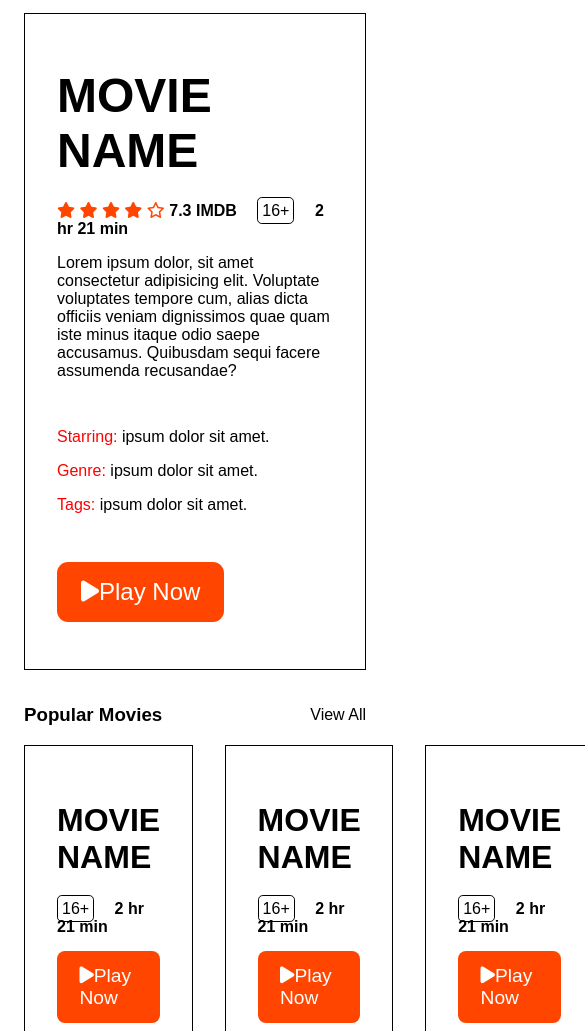
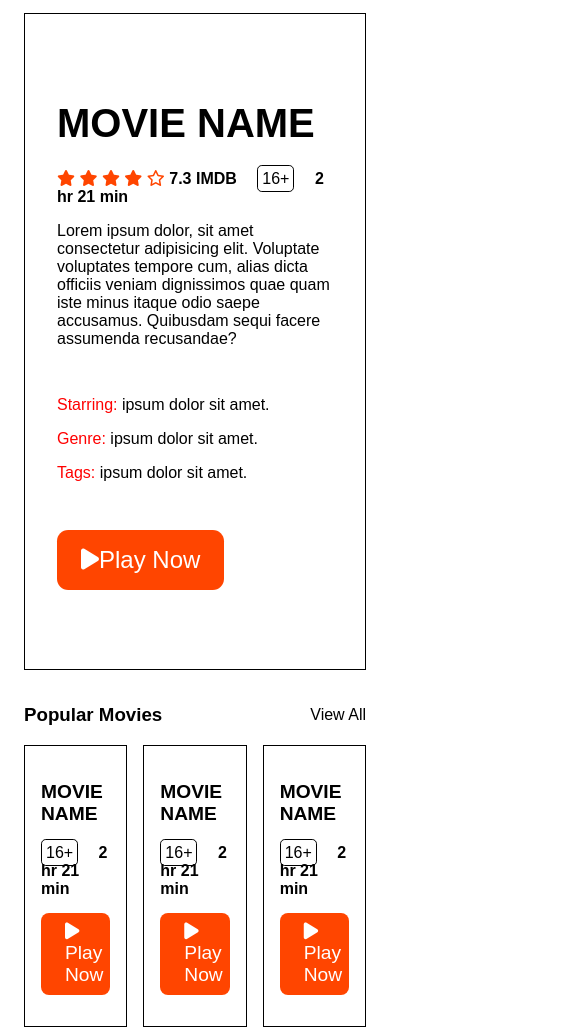
Before and after one commit to fkazanci/witFlix-Project, a plain HTML site: page index.html in a window 390 px wide. Shown: the part 109-1140 px from the top of the page, 585 px wide, since content can reach past the window. Drawn offline with Linux system fonts and the light colour scheme.

Commit message:
mobile done

```diff
--- a/index.css
+++ b/index.css
@@ -173,8 +173,7 @@ footer nav a:first-child{
         width: 100%;
         text-align: center;
     }
-}
-@media(max-width:500px){
+
 
     footer{
         flex-wrap: wrap;
@@ -183,4 +182,24 @@ footer nav a:first-child{
     display: flex;
    flex-direction: column-reverse;
 }
+main h2{
+    font-size: 2.5rem;
+    margin: 1.5rem 0;
 }
+.card h4{
+    font-size: 1.2rem;
+    margin: 1.2rem 0;
+}
+.card{
+    padding: 1rem;
+}
+.section-content{
+    gap: 1rem;
+}
+.btn-l{
+  padding: 0.6rem 1.5rem;
+    padding-right: 0.4rem;
+
+}
+
+}
```
